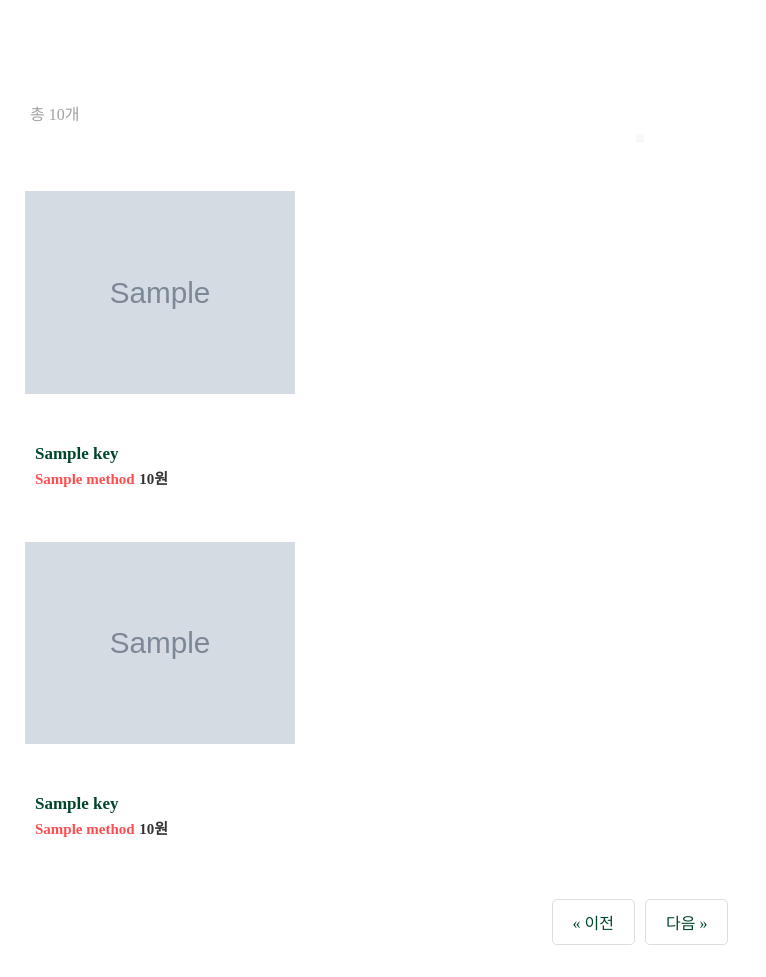
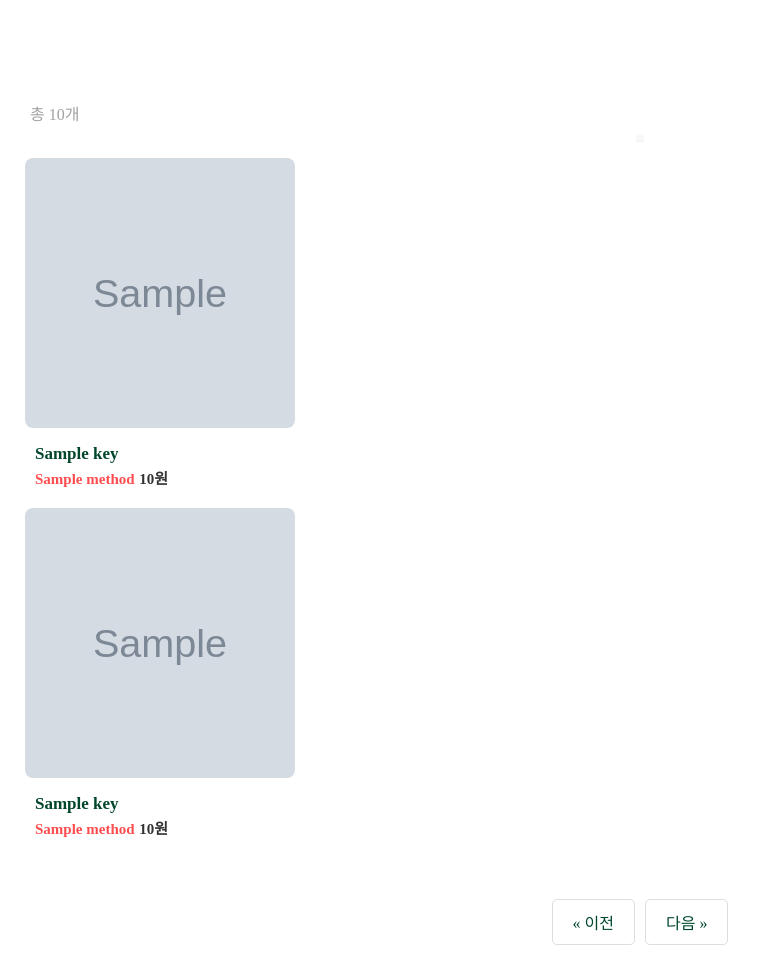
Before and after one commit to HongYeonLee/POTG, a Flask app: template POTG/templates/view_product.html in a window 1280 px wide. Shown: the part 635-1612 px from the top of the page, without its empty margins (0-766 px from the left). Run offline with Flask 3, Linux system fonts and the light colour scheme; the template is opened without the code that fills it: most values are stand-ins (such as "Sample title", 1, 10 or a date in 2020); grey boxes marked "Sample" are stand-in pictures; some libraries are stand-ins or nearby versions; some web fonts are replaced.

Commit message:
사진 크기 조정

```diff
--- a/POTG/static/view_product.css
+++ b/POTG/static/view_product.css
@@ -129,7 +129,7 @@
 /*일반 상품 목록*/
 .product-table {
     width: 100%;
-    border-collapse: seperate;
+    table-layout: fixed;
     border-spacing: 15px;
     margin: 0;
 
@@ -152,7 +152,7 @@
     border-radius: 8px;
     display: block;
     margin: 0;
-    object-fit: contain
+    object-fit: cover;
 
 }
 
@@ -317,9 +317,4 @@
 }
 
 .text{
-    color: red;
-<<<<<<< HEAD
-}
-=======
-}
->>>>>>> main
+    color: red;}
```
